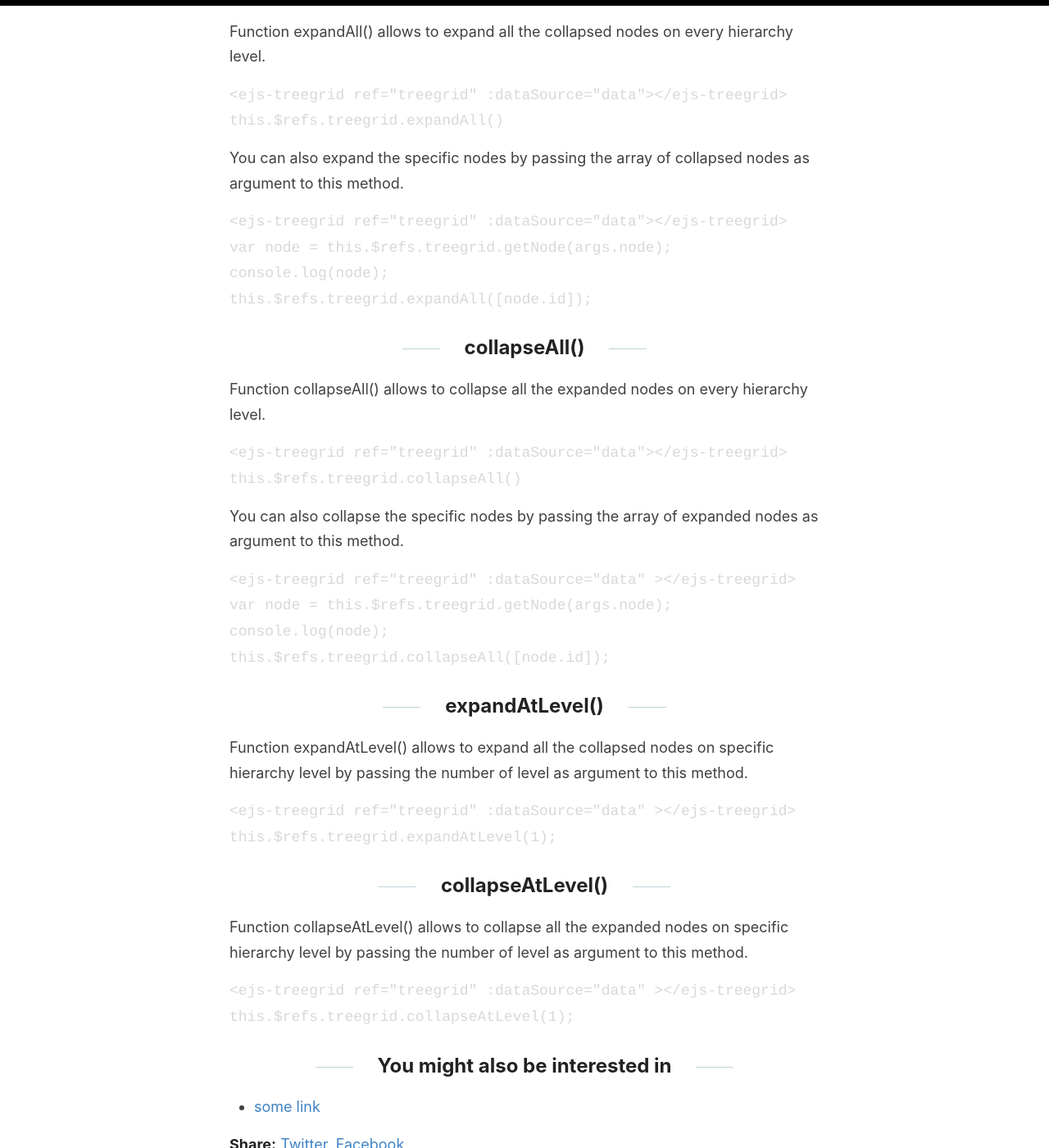
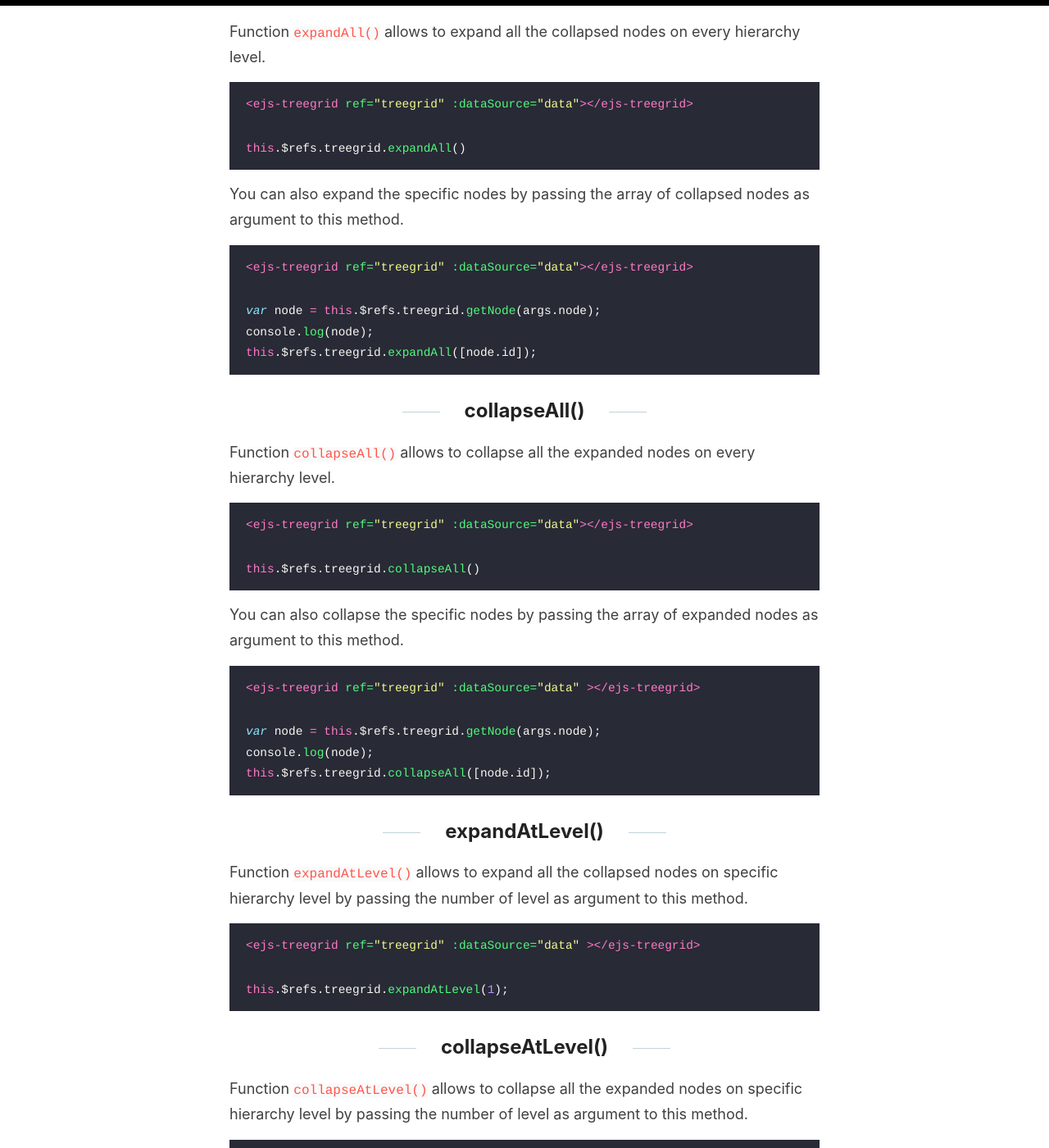
Before and after one commit to XAP-Software/XAP-Software.github.io, a Jekyll site: the page built from _posts/2022-04-06-expand_collapse_article.md, in a window 1280 px wide and 1400 px high, scrolled down 526 px. Shown: the whole window at 82% size. Built offline with Jekyll 4.4.1, drawn with Linux system fonts in a browser that asks for light colours; some of the changed text lies outside the part shown.

Commit message:
Fixed format of code in articles

````diff
--- a/_posts/2022-04-06-expand_collapse_article.md
+++ b/_posts/2022-04-06-expand_collapse_article.md
@@ -8,21 +8,21 @@ In case you need to expand/collapse the hierarchy elements of treegrid table in
 
 ## expandAll()
 
-Function expandAll() allows to expand all the collapsed nodes on every hierarchy level.
+Function `expandAll()` allows to expand all the collapsed nodes on every hierarchy level.
 
-``` HTML
+```html
 <ejs-treegrid ref="treegrid" :dataSource="data"></ejs-treegrid>
 ```
-``` JavaScript
+```js
 this.$refs.treegrid.expandAll()
 ```
 
 You can also expand the specific nodes by passing the array of collapsed nodes as argument to this method.
 
-``` HTML
+```html
 <ejs-treegrid ref="treegrid" :dataSource="data"></ejs-treegrid>
 ```
-``` JavaScript
+```js
 var node = this.$refs.treegrid.getNode(args.node);
 console.log(node);
 this.$refs.treegrid.expandAll([node.id]);
@@ -30,22 +30,22 @@ this.$refs.treegrid.expandAll([node.id]);
 
 ## collapseAll()
 
-Function collapseAll() allows to collapse all the expanded nodes on every hierarchy level.
+Function `collapseAll()` allows to collapse all the expanded nodes on every hierarchy level.
 
-``` HTML
+```html
 <ejs-treegrid ref="treegrid" :dataSource="data"></ejs-treegrid>
 ```
-``` JavaScript
+```js
 this.$refs.treegrid.collapseAll()
 ```
 
 You can also collapse the specific nodes by passing the array of expanded nodes as argument to this method.
 
-``` HTML
+```html
 <ejs-treegrid ref="treegrid" :dataSource="data" ></ejs-treegrid>
 ```
 
-``` JavaScript
+```js
 var node = this.$refs.treegrid.getNode(args.node);
 console.log(node);
 this.$refs.treegrid.collapseAll([node.id]);
@@ -53,25 +53,25 @@ this.$refs.treegrid.collapseAll([node.id]);
 
 ## expandAtLevel()
 
-Function expandAtLevel() allows to expand all the collapsed nodes on specific hierarchy level by passing the number of level as argument to this method.
+Function `expandAtLevel()` allows to expand all the collapsed nodes on specific hierarchy level by passing the number of level as argument to this method.
 
-``` HTML
+```html
 <ejs-treegrid ref="treegrid" :dataSource="data" ></ejs-treegrid>
 ```
 
-``` JavaScript
+```js
 this.$refs.treegrid.expandAtLevel(1);
 ```
 
 ## collapseAtLevel()
 
-Function collapseAtLevel() allows to collapse all the expanded nodes on specific hierarchy level by passing the number of level as argument to this method.
+Function `collapseAtLevel()` allows to collapse all the expanded nodes on specific hierarchy level by passing the number of level as argument to this method.
 
-``` HTML
+```html
 <ejs-treegrid ref="treegrid" :dataSource="data" ></ejs-treegrid>
 ```
 
-``` JavaScript
+```js
 this.$refs.treegrid.collapseAtLevel(1);
 ```
 
````
Also changed, not shown: _posts/2022-04-06-Transaction.md (+2 -2 lines), _posts/2022-04-06-date_time_format.md (+4 -4 lines), _posts/2022-04-06-deploy_sqlite_csvfiles.md (+6 -6 lines), _posts/2022-04-06-general_shellbar.md (+5 -5 lines), _posts/2022-04-06-selected_items.md (+3 -3 lines).
